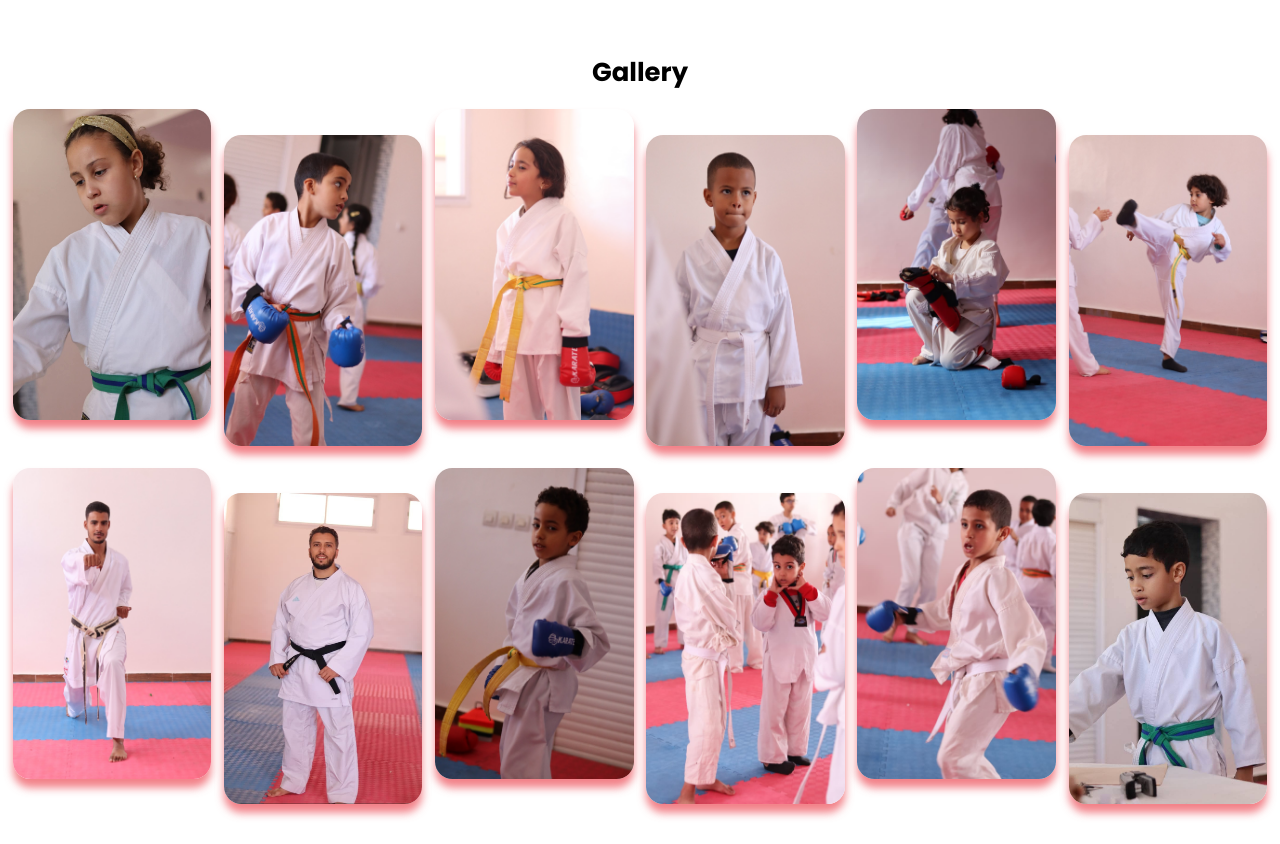
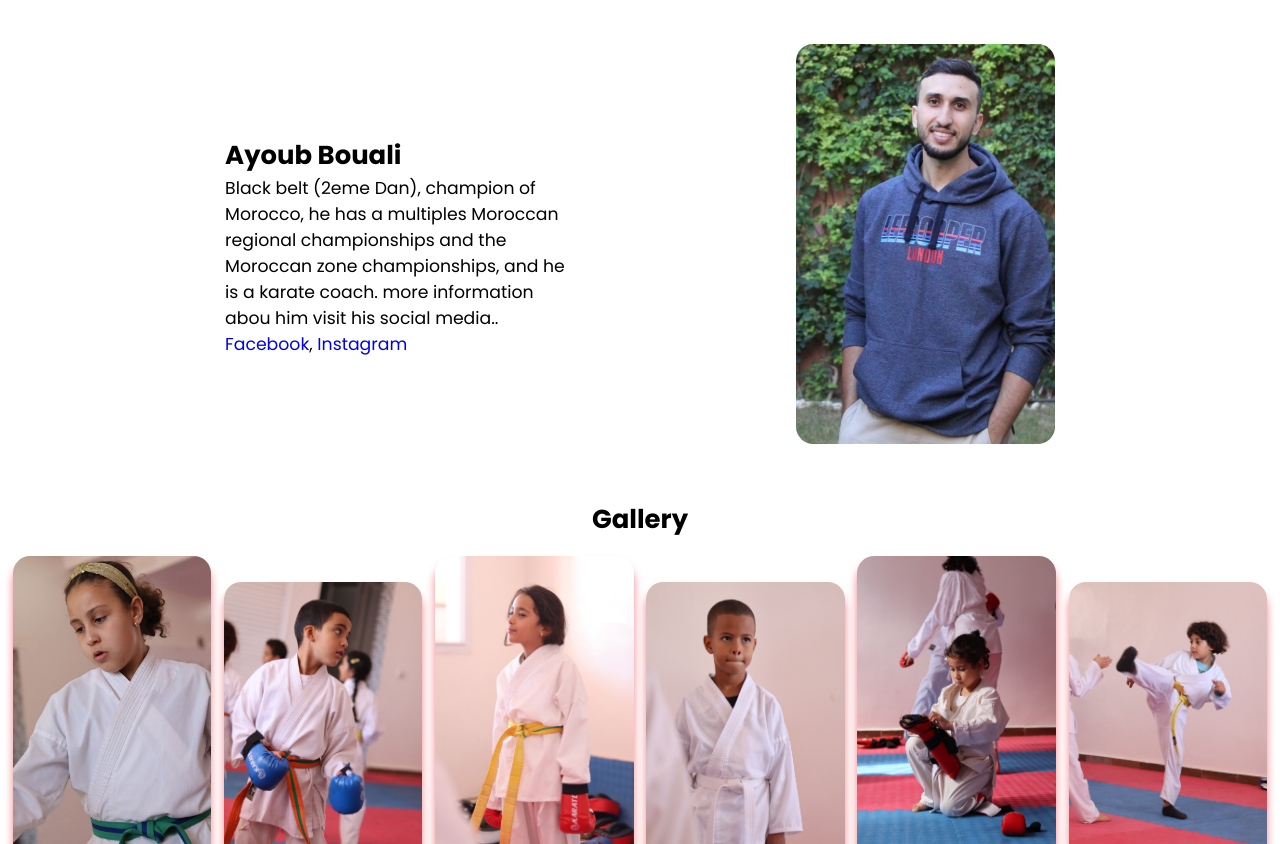
Before and after one commit to Reda-Derdaoui/Top-Sport, a plain HTML site: page src/index.html in a window 1280 px wide. Shown: the part 4257-5101 px from the top of the page. Drawn offline with Linux system fonts and the light colour scheme.

```diff
--- a/src/app.css
+++ b/src/app.css
@@ -76,6 +76,8 @@ html {
 
 .parent-1 {
     display: flex;
+   /* position: sticky;
+    top:-10px;/**/
     justify-content: space-around;
     align-items: center;
     margin-bottom: 7rem;
--- a/src/scripts/athletes.js
+++ b/src/scripts/athletes.js
@@ -40,4 +40,12 @@ export const athletes = [
         instagram: 'https://www.instagram.com/_ayoub_bouali_/',
         class: 'ayoub',
         parent: 'first-4'
+    },{
+        description: 'Black belt (2eme Dan), champion of Morocco, he has a multiples Moroccan regional championships and the Moroccan zone championships, and he is a karate coach. more information abou him visit his social media.',
+        image: 'assets/athlete/ayoub-photo.jpg',
+        name: 'Ayoub Bouali',
+        facebook: 'https://www.facebook.com/ayoub.bouali.95',
+        instagram: 'https://www.instagram.com/_ayoub_bouali_/',
+        class: 'ayoub',
+        parent: 'first-4'
     }]
```
